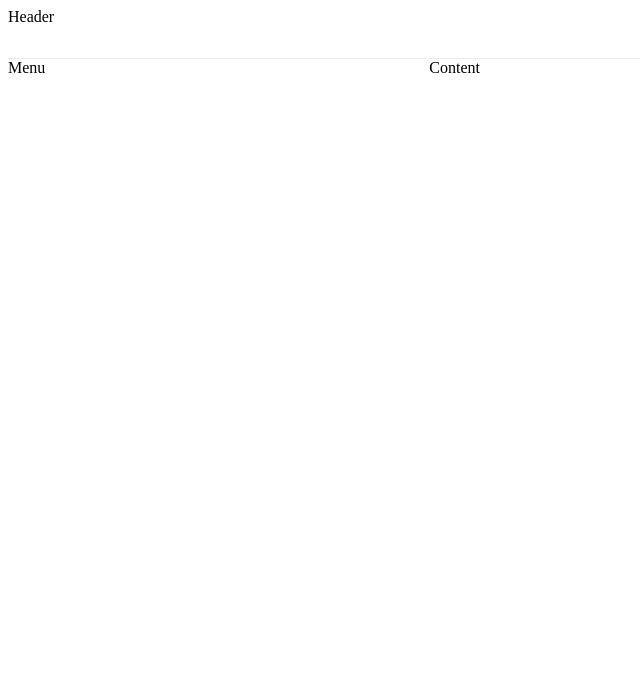
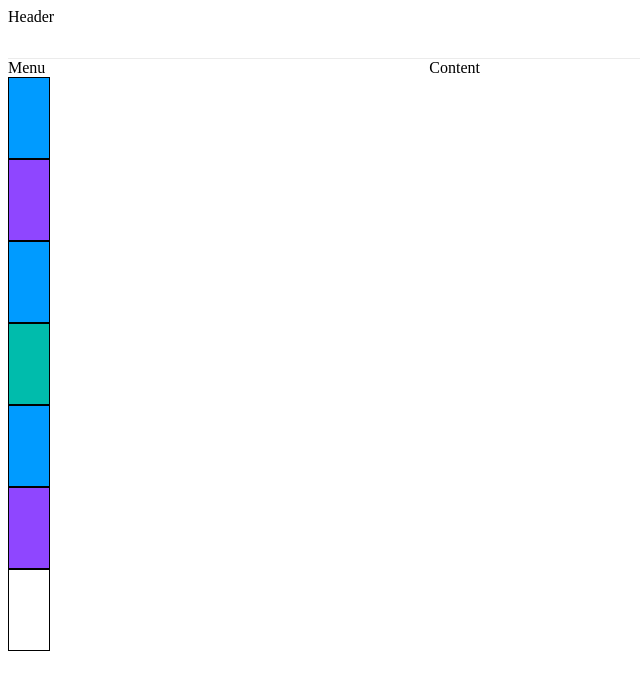
Before and after one commit to teon98/VueStudy, a Vue app in the folder hello-vue/: page / in a window 1280 px wide. Shown: the top 690 px of the page, without its empty margins (0-640 px from the left). Built offline with nearby package versions, Linux system fonts and the light colour scheme.

Commit message:
vue의 state와 props

```diff
--- a/hello-vue/src/App.vue
+++ b/hello-vue/src/App.vue
@@ -9,6 +9,13 @@
       <Content />
     </div>
   </div>
+  <Box color="blue" />
+  <Box color="purple" />
+  <Box color="blue" />
+  <Box color="green" />
+  <Box color="blue" />
+  <Box color="purple" />
+  <Box />
 </template>
 
 <script>
@@ -16,6 +23,7 @@
 import Header from './components/Header.vue';
 import Menu from './components/Menu.vue';
 import Content from './components/Content.vue';
+import Box from './components/Box.vue';
 
 export default {
   name: 'app',
@@ -24,6 +32,7 @@
     Header,
     Menu,
     Content,
+    Box,
   },
 };
 </script>
--- a/hello-vue/src/components/Box.vue
+++ b/hello-vue/src/components/Box.vue
@@ -1,11 +1,18 @@
 <template>
-  <div>Header</div>
-  <div v-bind:style="{color: #ebebeb}"></div>
-  <div></div>
+  <div
+    v-bind:style="{
+      width: width + 'px',
+      height: height + 'px',
+    }"
+    v-bind:class="['box', color]"
+  ></div>
 </template>
 
 <script>
 export default {
+  props: {
+    color: { type: String, default: '' },
+  },
   data() {
     // Box 의 state
     return {
@@ -16,4 +23,17 @@
 };
 </script>
 
-<style scoped></style>
+<style scoped>
+.box {
+  border: 1px solid #000000;
+}
+.blue {
+  background: #009bff;
+}
+.purple {
+  background: #8f46ff;
+}
+.green {
+  background: #00bcac;
+}
+</style>
```
